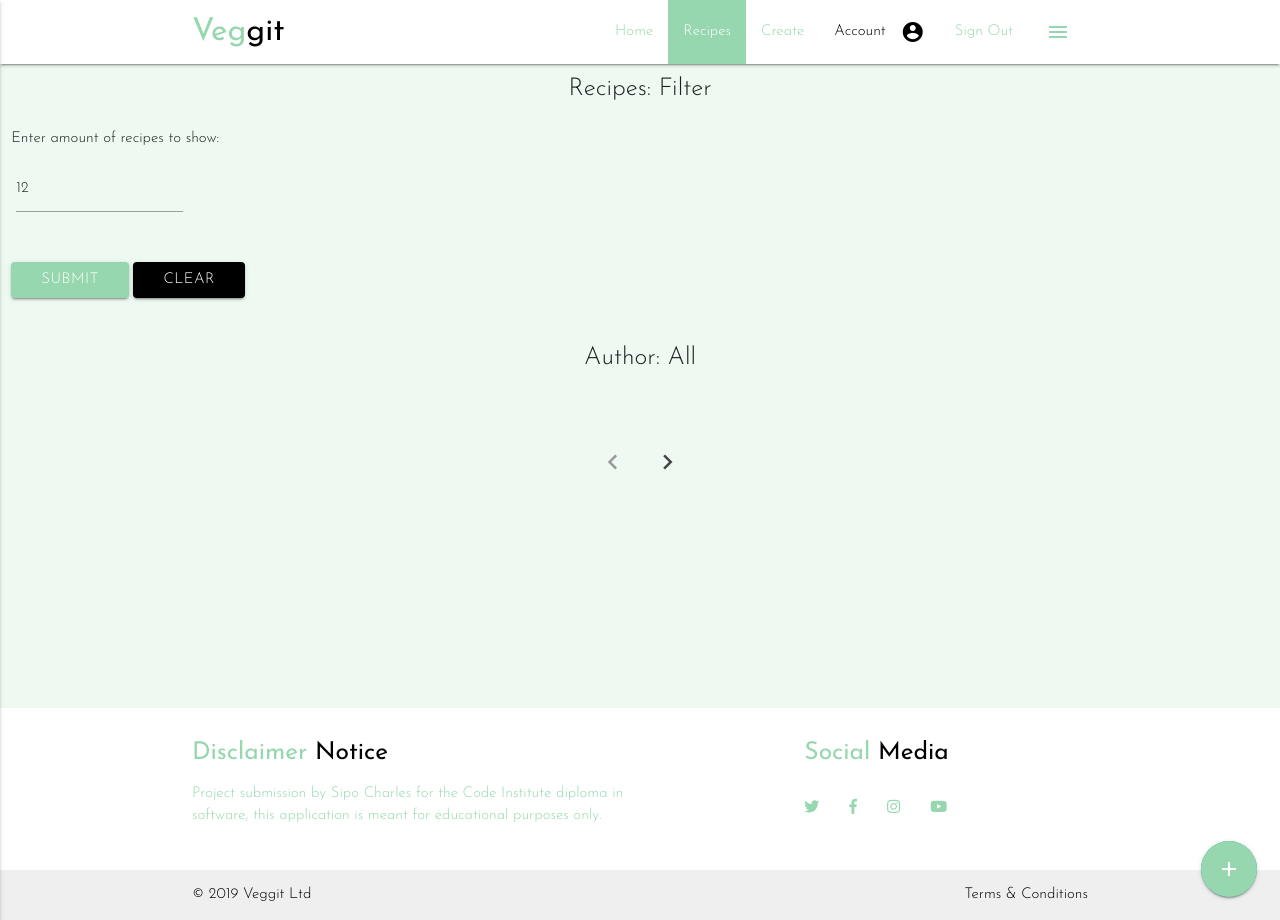
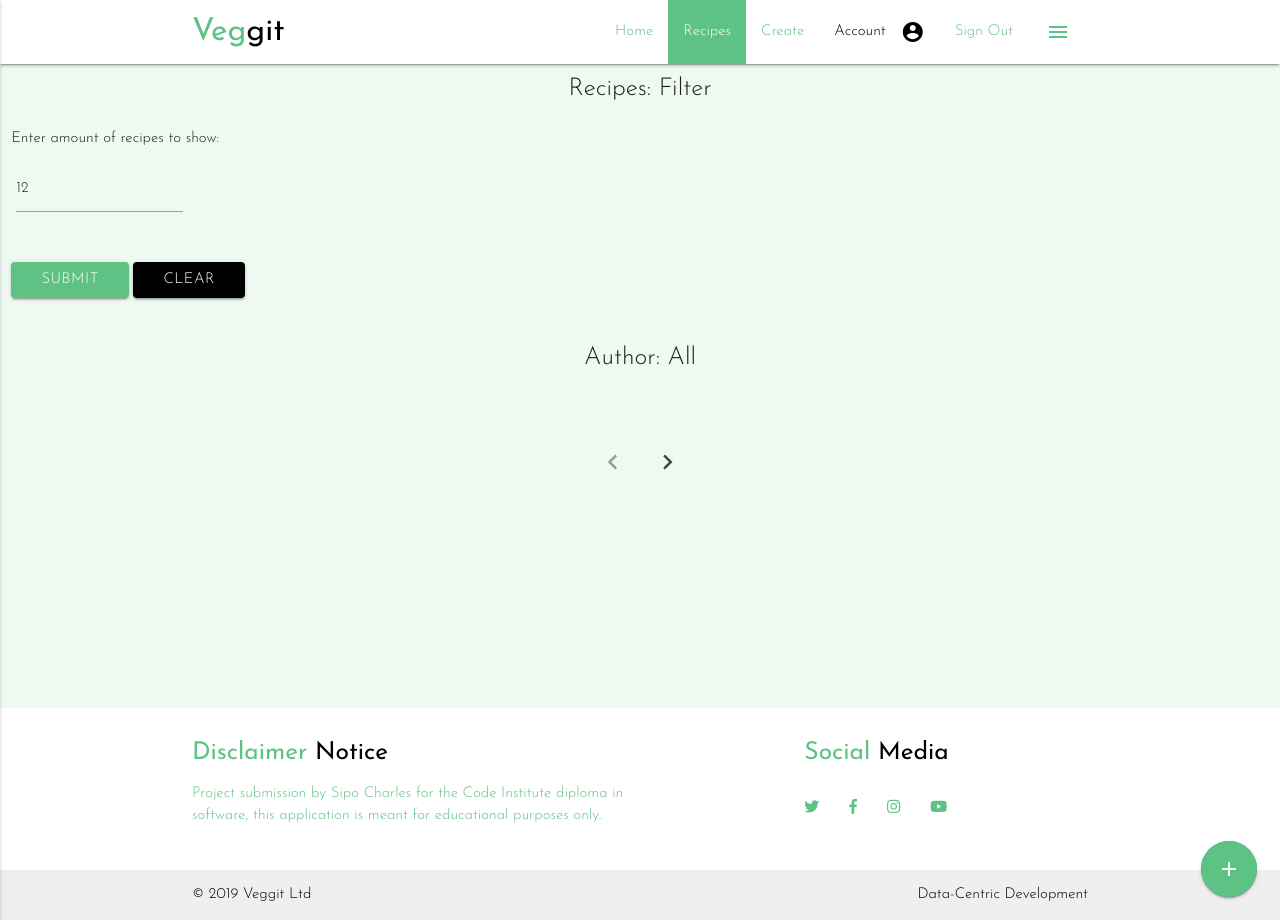
Before and after one commit to sipostudent/Milestone-Project-4, a Flask app: page /recipes/ in a window 1280 px wide. Run offline with Flask 2, Linux system fonts and the light colour scheme; data that the repository does not hold is empty; some libraries are stand-ins or nearby versions.

Commit message:
updated html templates

```diff
--- a/run.py
+++ b/run.py
@@ -249,5 +249,5 @@ def register():
 
 # Run App
 if __name__ == '__main__':
-    app.run(host=os.environ.get('IP', '0.0.0.0'),
+    app.run(host=os.environ.get('IP', '127.0.0.1'),
             port=os.environ.get('PORT', '5000'))
--- a/static/css/main.css
+++ b/static/css/main.css
@@ -22,7 +22,7 @@ SEARCH BAR NAVIGATION
 /* SEARCH BAR */
 
 .background {
-  background-color: #96d7af !important;
+  background-color: #5fc285 !important;
 }
 
 
@@ -45,7 +45,7 @@ MAIN BAR NAVIGATION
 /* BRAND LOGO TEXT (A) */
 
 .slightly-desaturated-cyan {
-  color: #96d7af;
+  color: #5fc285;
 }
 
 
@@ -59,7 +59,7 @@ MAIN BAR NAVIGATION
 /* LINKS TEXT (C) */
 
 .slightly-desaturated-cyan-2 {
-  color: #96d7af !important;
+  color: #5fc285 !important;
 }
 
 
@@ -74,11 +74,11 @@ i.blac-4 {
 }
 
 li.active {
-  background-color: #96d7af !important;
+  background-color: #5fc285 !important;
 }
 
 i.whites-3 {
-  color: #96d7af !important;
+  color: #5fc285 !important;
 }
 
 
@@ -87,7 +87,7 @@ SIDE BAR NAVIGATION
 ******************/
 
 .background {
-  background-color: #96d7af !important;
+  background-color: #5fc285 !important;
 }
 
 i.whites-2 {
@@ -130,7 +130,7 @@ CHIP TAGS
 ********/
 
 .chip {
-  background-color: #96d7af !important;
+  background-color: #5fc285 !important;
   color: #ffffff !important;
   font-weight: 300;
 }
@@ -163,11 +163,11 @@ PICKER TIME & DATE DISPLAY
 *************************/
 
 .picker__date-display {
-  background-color: #96d7af;
+  background-color: #5fc285;
 }
 
 .picker__day--selected {
-  background-color: #96d7af !important;
+  background-color: #5fc285 !important;
 }
 
 
--- a/templates/base.html
+++ b/templates/base.html
@@ -82,7 +82,7 @@
         <div class="footer-copyright light-grayish-cyan">
             <div class="container blac-2">
                 &copy; 2019 Veggit Ltd
-                <a class="right blac-2 subheader">Terms & Conditions</a>
+                <a class="right blac-2 subheader">Data-Centric Development</a>
             </div>
         </div>
     </footer>
```
Also changed, not shown: templates/recipes.html (+0 -63 lines).
